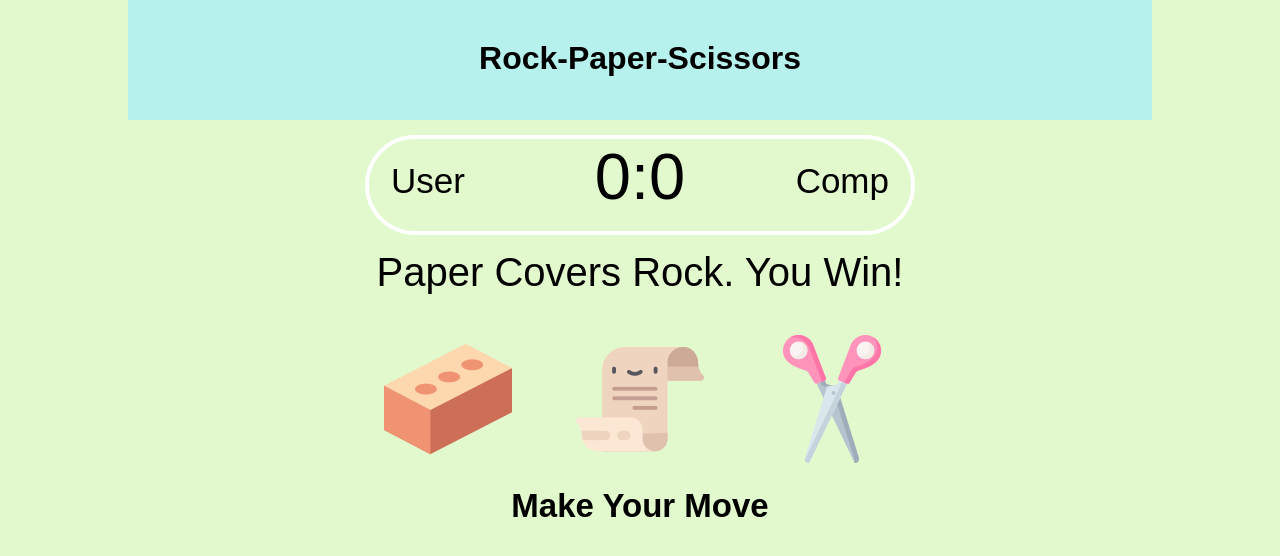
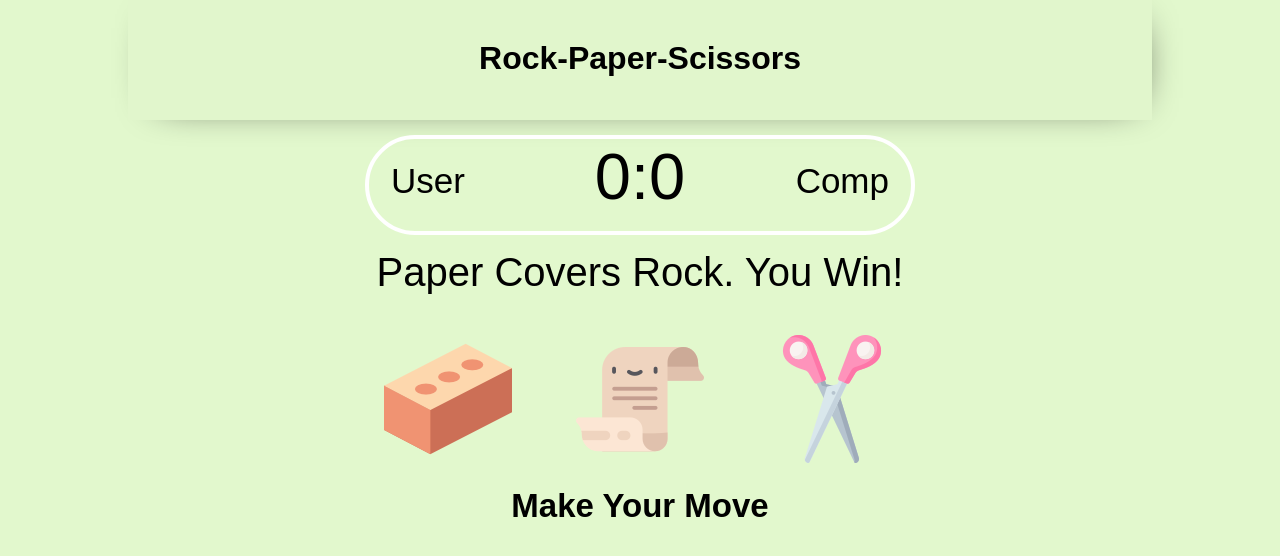
Before and after one commit to StanislavStashchuk/four-games, a website: page srp.html in a window 1280 px wide. Drawn offline with Linux system fonts and the light colour scheme.

Commit message:
Rock Paper Scissors #1

```diff
--- a/css/main.scss
+++ b/css/main.scss
@@ -167,7 +167,8 @@ body {
         header {
             height: 120px;
             width: 100%;
-            background-color: #B6F1EE;
+            background-color: rgba(225, 246, 204, 0.73);
+            box-shadow: 7px 3px 40px -25px #000000;
 
             h1 {
                 text-align: center;
```
Also changed, not shown: css/main.css, 1 other file.
